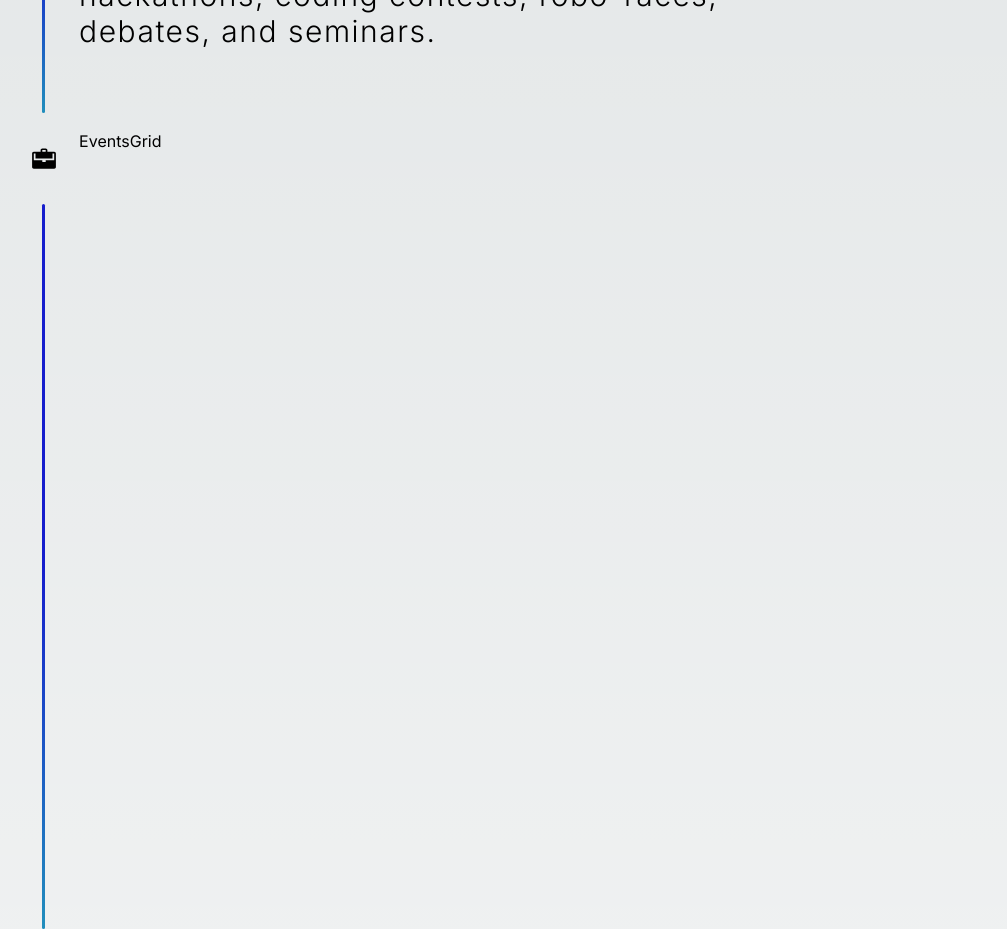
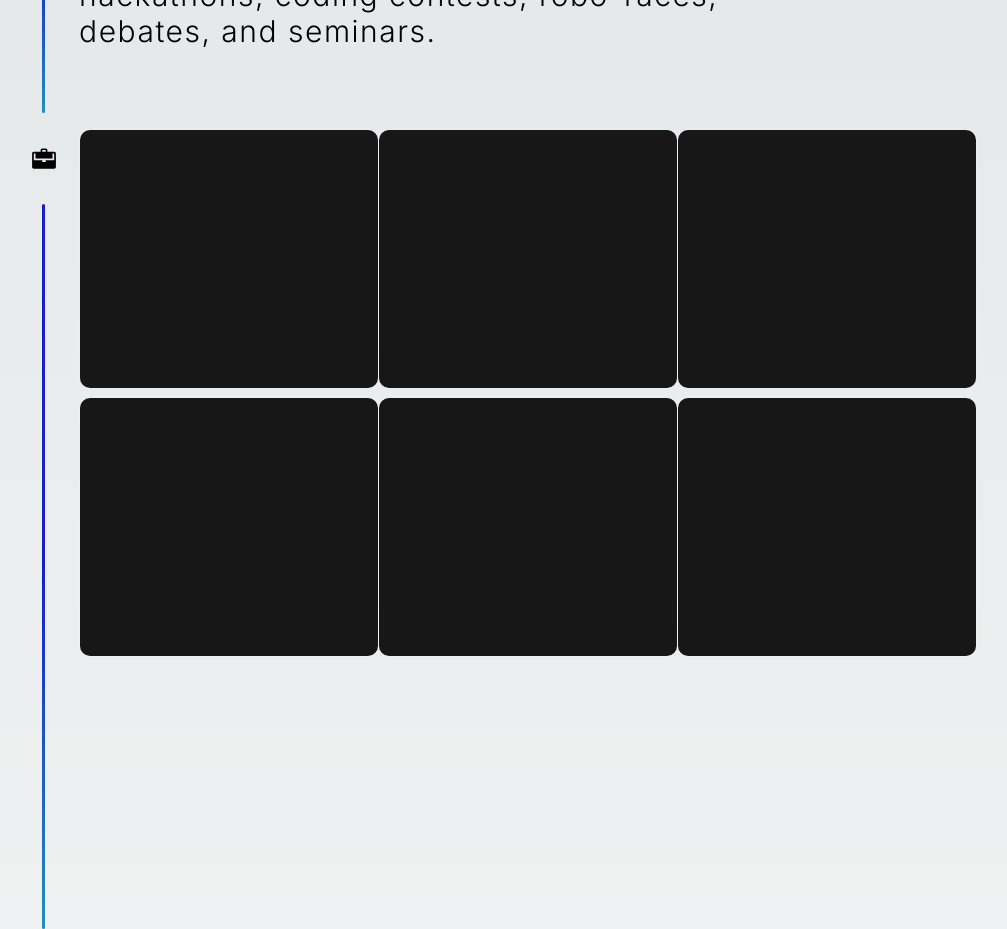
Before and after one commit to jayshiai/flexerAI, a Next.js app: page / in a window 1280 px wide. Shown: the part 1700-2629 px from the top of the page, without its empty margins (152-1159 px from the left). Built offline with nearby package versions, Linux system fonts and the light colour scheme.

Commit message:
added event cards

```diff
--- a/src/app/globals.css
+++ b/src/app/globals.css
@@ -153,3 +153,64 @@ body {
   border-radius: 1.25rem;
   overflow: hidden;
 }
+
+#eventCards:hover > .eventCard::after {
+  opacity: 1;
+}
+.eventCard {
+  background-color: rgba(255, 255, 255, 0.15);
+  border-radius: 10px;
+  cursor: pointer;
+  display: flex;
+  height: 260px;
+  flex-direction: column;
+  position: relative;
+  width: 300px;
+  transform-style: preserve-3d;
+  transform: perspective(700px) rotateX(var(--rotateX)) rotateY(var(--rotateY));
+}
+.eventCard:hover::before {
+  opacity: 1;
+}
+
+.eventCard::before,
+.eventCard::after {
+  border-radius: inherit;
+  content: "";
+  height: 100%;
+  left: 0px;
+  opacity: 0;
+  position: absolute;
+  top: 0px;
+  transition: opacity 500ms;
+  width: 100%;
+}
+
+.eventCard::before {
+  background: radial-gradient(
+    800px circle at var(--x) var(--y),
+    rgba(255, 255, 255, 0.06),
+    transparent 40%
+  );
+  z-index: 3;
+}
+
+.eventCard::after {
+  background: radial-gradient(
+    600px circle at var(--x) var(--y),
+    rgba(255, 255, 255, 0.4),
+    transparent 40%
+  );
+  z-index: 1;
+}
+.eventCard > .eventCard-content {
+  background-color: #171717;
+  border-radius: inherit;
+  display: flex;
+  flex-direction: column;
+  flex-grow: 1;
+  inset: 1px;
+  padding: 10px;
+  position: absolute;
+  z-index: 2;
+}
--- /dev/null
+++ b/src/components/bytes/EventCardLong.jsx
@@ -0,0 +1,5 @@
+const EventCardLong = () => {
+  return <div>EventCardLong</div>;
+};
+
+export default EventCardLong;
--- /dev/null
+++ b/src/components/bytes/EventCardShort.jsx
@@ -0,0 +1,57 @@
+"use client";
+
+import { useState, useEffect, useRef } from "react";
+const EventCardShort = () => {
+  const [rotation, setRotation] = useState({ x: 0, y: 0 });
+  const cardRef = useRef(null);
+
+  const handleOnMove = (e) => {
+    // Get card element dimensions
+    const rect = cardRef.current.getBoundingClientRect();
+    // Get mouse or touch position relative to card element
+    const middleX = rect.width / 2;
+    const middleY = rect.height / 2;
+
+    const x = -1 * ((e.clientX - (rect.left + middleX)) / middleX) * 4;
+    const y = -1 * ((e.clientY - (rect.top + middleY)) / middleY) * 4;
+
+    // Update position state
+
+    setRotation({ x, y });
+    // Update letters state with a new random string
+  };
+
+  // Define a function that resets the rotation state to zero
+  const handleOnLeave = () => {
+    setRotation({ x: 0, y: 0 });
+  };
+
+  useEffect(() => {
+    // Get card element reference
+    const card = cardRef.current;
+    // Add event listeners for mousemove, touchmove, and mouseleave events
+    card.addEventListener("mousemove", handleOnMove);
+    card.addEventListener("touchmove", (e) => handleOnMove(e.touches[0]));
+    card.addEventListener("mouseleave", handleOnLeave);
+    // Return a cleanup function that removes event listeners
+    return () => {
+      card.removeEventListener("mousemove", handleOnMove);
+      card.removeEventListener("touchmove", (e) => handleOnMove(e.touches[0]));
+      card.removeEventListener("mouseleave", handleOnLeave);
+    };
+  }, []);
+  return (
+    <div
+      ref={cardRef}
+      style={{
+        "--rotateY": `${rotation.x}deg`,
+        "--rotateX": `${rotation.y}deg`,
+      }}
+      className="eventCard"
+    >
+      <div className="eventCard-content"></div>
+    </div>
+  );
+};
+
+export default EventCardShort;
--- a/src/components/bytes/EventsGrid.jsx
+++ b/src/components/bytes/EventsGrid.jsx
@@ -1,7 +1,36 @@
 "use client";
 import { motion } from "framer-motion";
 import { GoBriefcase } from "react-icons/go";
+import React, { useEffect, useRef } from "react";
+import EventCardShort from "./EventCardShort";
 const EventsGrid = () => {
+  const cardsRef = useRef(null);
+
+  useEffect(() => {
+    // Get cards element reference
+    const cards = cardsRef.current;
+    // Define mousemove handler function
+    const handleOnMove = (e) => {
+      // Loop through card elements
+      for (const card of cards.children) {
+        // Get card element dimensions
+        const rect = card.getBoundingClientRect();
+        // Get mouse position relative to card element
+        const x = e.clientX - rect.left;
+        const y = e.clientY - rect.top;
+        // Set CSS variables for mouse position
+        card.style.setProperty("--x", `${x}px`);
+        card.style.setProperty("--y", `${y}px`);
+      }
+    };
+    // Add event listener for mousemove events
+    cards.addEventListener("mousemove", handleOnMove);
+    // Return a cleanup function that removes event listener
+    return () => {
+      cards.removeEventListener("mousemove", handleOnMove);
+    };
+  }, []);
+
   return (
     <div className="flex lg:w-[75vw] h-screen mt-4 relative">
       <div className="w-[8%] text-3xl flex justify-center relative">
@@ -22,7 +51,18 @@ const EventsGrid = () => {
         </div>
       </div>
       <div className="w-full ">
-        <div className="w-full"> EventsGrid</div>
+        <div
+          id="eventCards"
+          ref={cardsRef}
+          className=" w-full max-w-[916px] grid grid-cols-3 gap-2"
+        >
+          <EventCardShort />
+          <EventCardShort />
+          <EventCardShort />
+          <EventCardShort />
+          <EventCardShort />
+          <EventCardShort />
+        </div>
       </div>
     </div>
   );
```
Also changed, not shown: src/components/bytes/EventCardTall.jsx (added).
